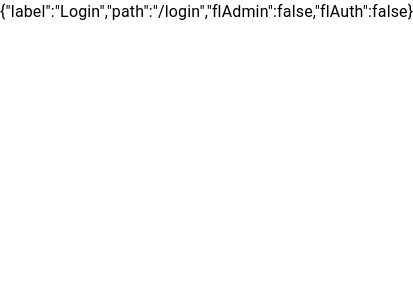
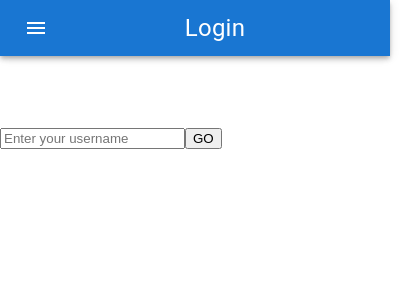
Before and after one commit to Java49PavelKryuchkov/react-project, a React (Create React App) app: page /login in a window 390 px wide. Shown: the top 300 px of the page, 413 px wide, since content can reach past the window. Built offline with nearby package versions, Linux system fonts and the light colour scheme.

Commit message:
HW #46 MobileNavigator

```diff
--- a/src/components/navigators/Navigator.tsx
+++ b/src/components/navigators/Navigator.tsx
@@ -1,6 +1,6 @@
-import { NavLink, Outlet, useNavigate } from "react-router-dom"
+import { Link, Outlet, useLocation, useNavigate } from "react-router-dom"
 import { NavigatorProps } from "../../models/NavigatorProps"
-import {Box, AppBar, Tabs, Tab, tabClasses} from "@mui/material"
+import {Box, AppBar, Drawer, IconButton, List, Menu, Toolbar, Typography, ListItem, Tab, Tabs} from "@mui/material"
 import React, { useEffect } from "react"
 
 export const Navigator: React.FC<NavigatorProps> = ({routes}) => {
@@ -8,30 +8,25 @@ export const Navigator: React.FC<NavigatorProps> = ({routes}) => {
     const navigate = useNavigate();
     useEffect(() => {
         if(routes.length != 0) {
-            navigate(routes[0].path)
+              navigate(routes[0].path)
         }
-        setTabNumber(0);
-    }, [routes])
-    function changeNumber (event: any, number: number) {
-        setTabNumber(number);
+        setTabNumber(0)
+
+    },[routes]);
+
+    function changeTabNumber(event: any, newNumber: number) {
+        setTabNumber(newNumber);
     }
-    return <Box sx={{marginTop: "15vh"}}>
-        <AppBar sx={{backgroundColor: "transparent"}}>
-            <Tabs value={tabNumber >= routes.length ? 0 : tabNumber} onChange={changeNumber}>
+    return <Box sx={{ marginTop: "15vh" }}>
+        <AppBar sx={{ backgroundColor: "lightgray" }}>
+            <Tabs value={tabNumber >= routes.length ? 0 : tabNumber } onChange={changeTabNumber} >
                 {getNavItems(routes)}
             </Tabs>
         </AppBar>
         <Outlet></Outlet>
     </Box>
 }
-function getNavItems (routes: {path:string, label: string}[]): React.ReactNode {
-    return routes.map(e => <Tab component={NavLink} to={e.path} label={e.label}/>
-    )
+function getNavItems(routes: { path: string; label: string }[]): React.ReactNode {
+    return routes.map((r, index) => <Tab component={Link} to={r.path}
+        label={r.label} key={index} />)
 }
-function getActiveProps(isActive: boolean) : React.CSSProperties {
-    let res: React.CSSProperties = {};
-    if (isActive) {
-        res = {backgroundColor: "blue", color: "white", fontSize: "1.2em"}
-    }
-    return res;
-}
--- a/src/components/navigators/NavigatorMobile.tsx
+++ b/src/components/navigators/NavigatorMobile.tsx
@@ -1,9 +1,44 @@
-import { Box, Typography } from "@mui/material";
-import React from "react";
-import { NavigatorProps } from "../../models/NavigatorProps";
+import React, { useEffect, useState } from 'react';
+import { Link, Outlet, useLocation, useNavigate } from 'react-router-dom';
+import { Menu } from '@mui/icons-material'
+import { AppBar, IconButton, ListItem, Toolbar, Typography, Drawer, List, Box } from '@mui/material';
+import { NavigatorProps } from '../../models/NavigatorProps';
 
 export const NavigatorMobile: React.FC<NavigatorProps> = ({routes}) => {
-    return <Box>
-        {routes.map(r => <Typography>{JSON.stringify(r)}</Typography>)}
-    </Box>
+    const [flOpen, setOpen] = React.useState(false);
+    const navigate = useNavigate();
+    const location = useLocation();
+    useEffect(() => {
+        if(routes.length != 0) {
+            navigate(routes[0].path)
+        }
+    }, [routes])
+    function getTitle(): string {
+        const route = routes.find(r => r.path === location.pathname);
+        return route ? route.label : '';
+    }
+    function toggleOpen() {
+        setOpen(!flOpen);
+    }
+    function getListItems(): React.ReactNode {
+        return routes.map(i => <ListItem onClick={toggleOpen} component={Link} to={i.path} key={i.path}>{i.label}</ListItem>)
+    }
+
+    return  <Box sx={{ marginTop: { xs: "15vh", sm: "20vh" } }}>
+    <AppBar position="fixed">
+        <Toolbar><IconButton onClick={toggleOpen} sx={{ color: 'white' }}>
+            <Menu />
+        </IconButton>
+            <Typography sx={{ width: "100%", textAlign: "center", fontSize: "1.5em" }}>
+                {getTitle()}
+            </Typography>
+            <Drawer open={flOpen} onClose={toggleOpen} anchor="left">
+                <List>
+                    {getListItems()}
+                </List>
+            </Drawer></Toolbar>
+
+    </AppBar>
+    <Outlet></Outlet>
+</Box>
 }
--- a/src/components/pages/Employees.tsx
+++ b/src/components/pages/Employees.tsx
@@ -62,14 +62,14 @@ export const Employees: React.FC = () => {
     function actualRemove(isOk: boolean) {
         if(isOk) {
             dispatch(employeeActions.removeEmployee(idRemoved.current));
-            setOpen(false);
         }
+        setOpen(false);
     }
     function actualUpdate(isOk: boolean) {
         if (isOk) {
             dispatch(employeeActions.removeEmployee(employeeUpdate.current))
-            setOpen(false);
         }
+        setOpen(false);
     }
     function getComponent(): ReactNode {
         let res: ReactNode = <Box sx={{ height: "70vh", width: "80vw" }}>
```
